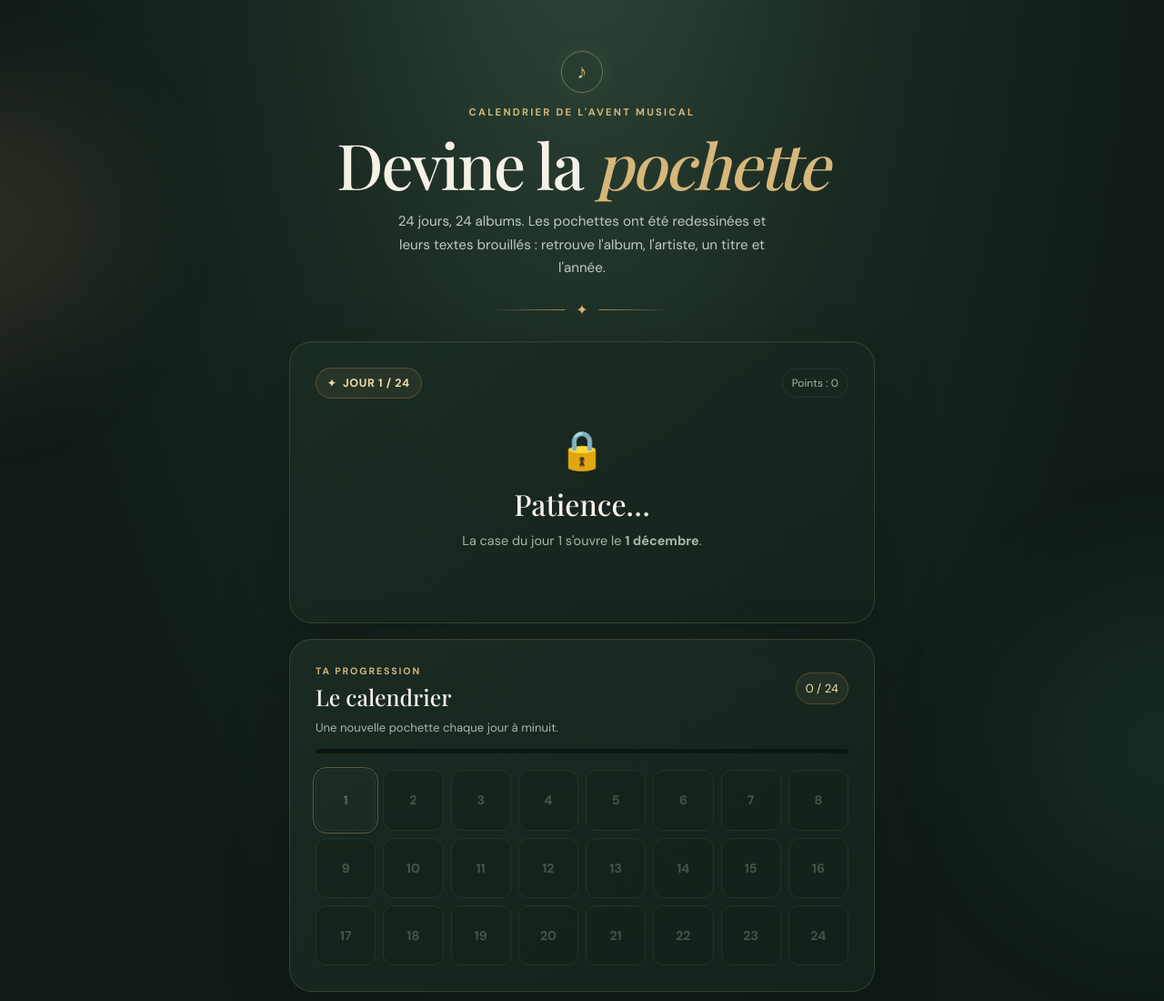
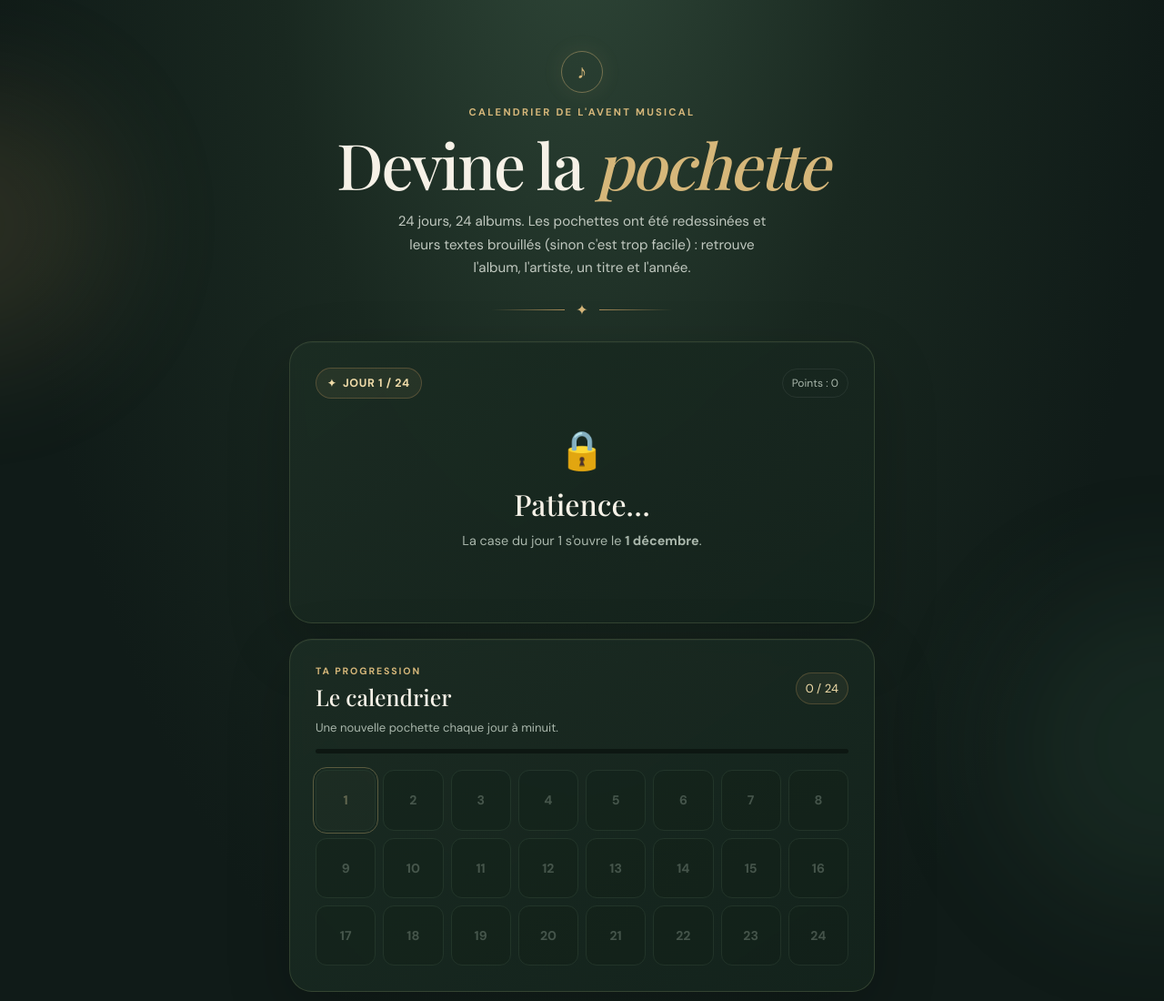
Before and after one commit to juliergn124/AdventMusicPZ, a plain HTML site: page index.html in a window 1280 px wide. Shown: the top 1100 px of the page at 91% size. Drawn offline with nearby package versions, Linux system fonts and the light colour scheme; a script that the page names is missing; a web font is replaced by a local one.

Commit message:
Revise title and intro text in index.html
Updated the title and modified the introductory paragraph to include additional context.

```diff
--- a/index.html
+++ b/index.html
@@ -3,7 +3,7 @@
 <head>
 <meta charset="utf-8">
 <meta name="viewport" content="width=device-width, initial-scale=1">
-<title>Calendrier de l'Avent musical</title>
+<title>Calendrier de l'Avent musical de Pierrot</title>
 <meta name="description" content="24 jours, 24 pochettes d'albums à deviner.">
 <link rel="stylesheet" href="style.css">
 </head>
@@ -16,7 +16,7 @@
     <div class="brand-mark">♪</div>
     <div class="eyebrow">Calendrier de l'Avent musical</div>
     <h1>Devine la <span class="title-note">pochette</span></h1>
-    <p class="intro">24 jours, 24 albums. Les pochettes ont été redessinées et leurs textes brouillés : retrouve l'album, l'artiste, un titre et l'année.</p>
+    <p class="intro">24 jours, 24 albums. Les pochettes ont été redessinées et leurs textes brouillés (sinon c'est trop facile) : retrouve l'album, l'artiste, un titre et l'année.</p>
     <div class="hero-rule"><span>✦</span></div>
   </header>
 
```
